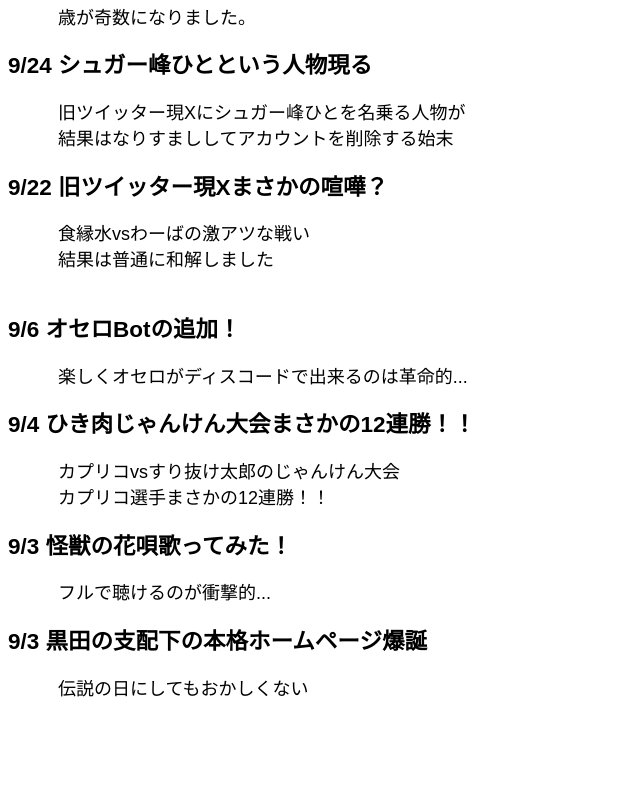
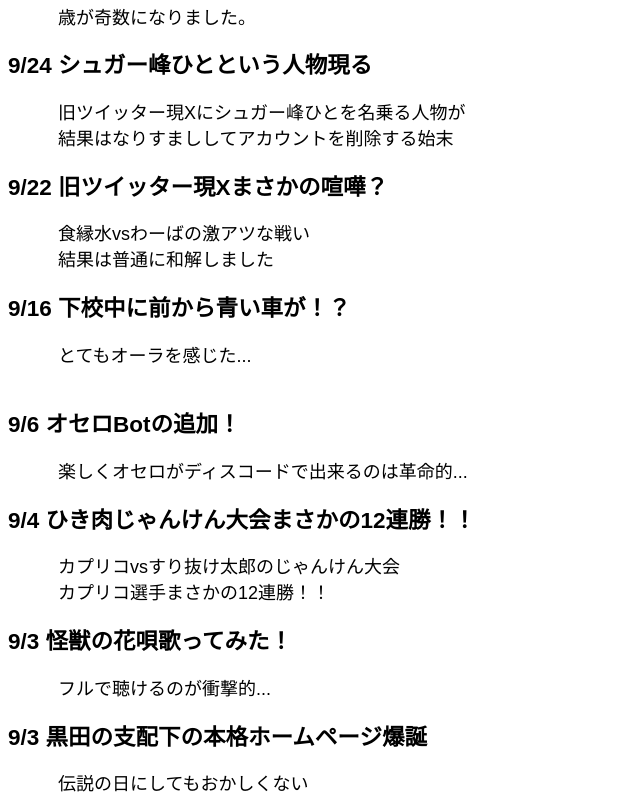
Before and after one commit to hideyan1017/kurodasaba, a plain HTML site: page index.html in a window 1280 px wide. Shown: the part 3640-4443 px from the top of the page, without its empty margins (0-640 px from the left). Before the commit the page ends 4348 px from the top, so only its background shows below. Drawn offline with Linux system fonts and the light colour scheme.

Commit message:
Update index.html

```diff
--- a/index.html
+++ b/index.html
@@ -161,6 +161,8 @@ font-weight: bold;
   <h2>9/22 旧ツイッター現Xまさかの喧嘩？</h2>
     <div class="kuroda">食縁水vsわーばの激アツな戦い</div>
     <div class="kuroda">結果は普通に和解しました</div>
+	   <h2>9/16 下校中に前から青い車が！？</h2>
+	<div class="kuroda">とてもオーラを感じた...</div>
 　 <h2>9/6 オセロBotの追加！</h2>
   <div class="kuroda">楽しくオセロがディスコードで出来るのは革命的...</div>
 <h2>9/4 ひき肉じゃんけん大会まさかの12連勝！！</h2>
```
